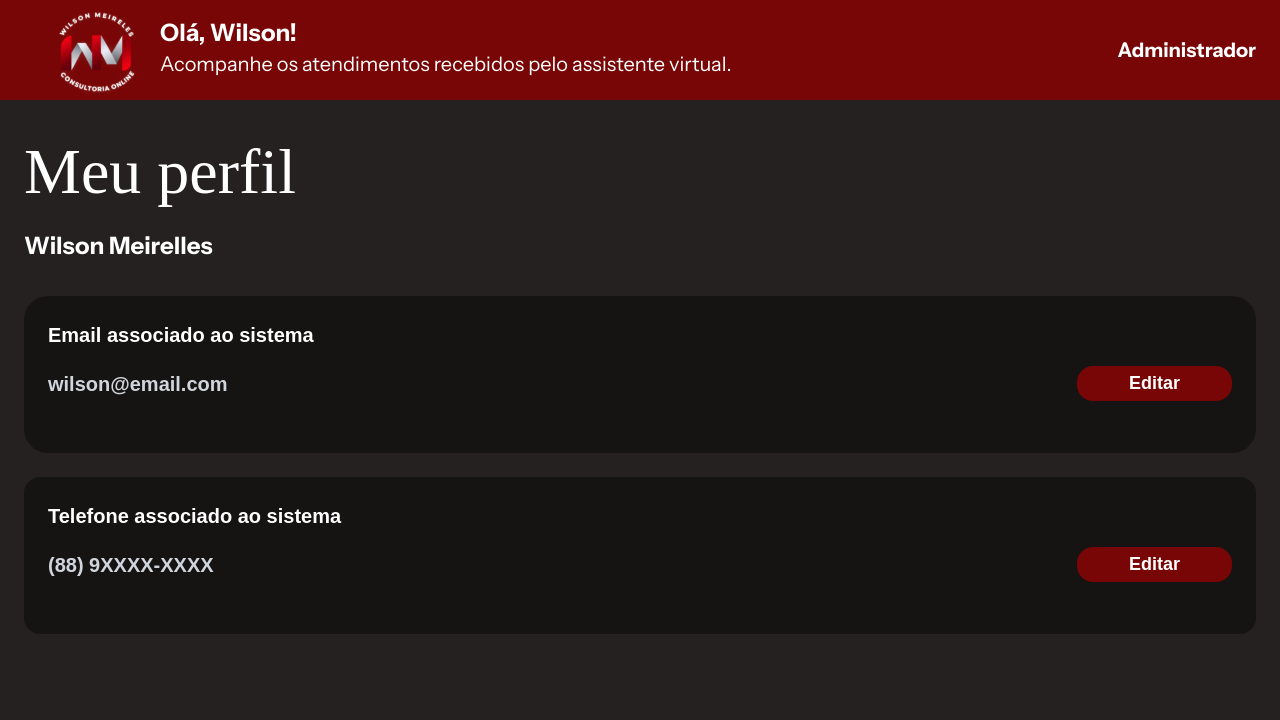
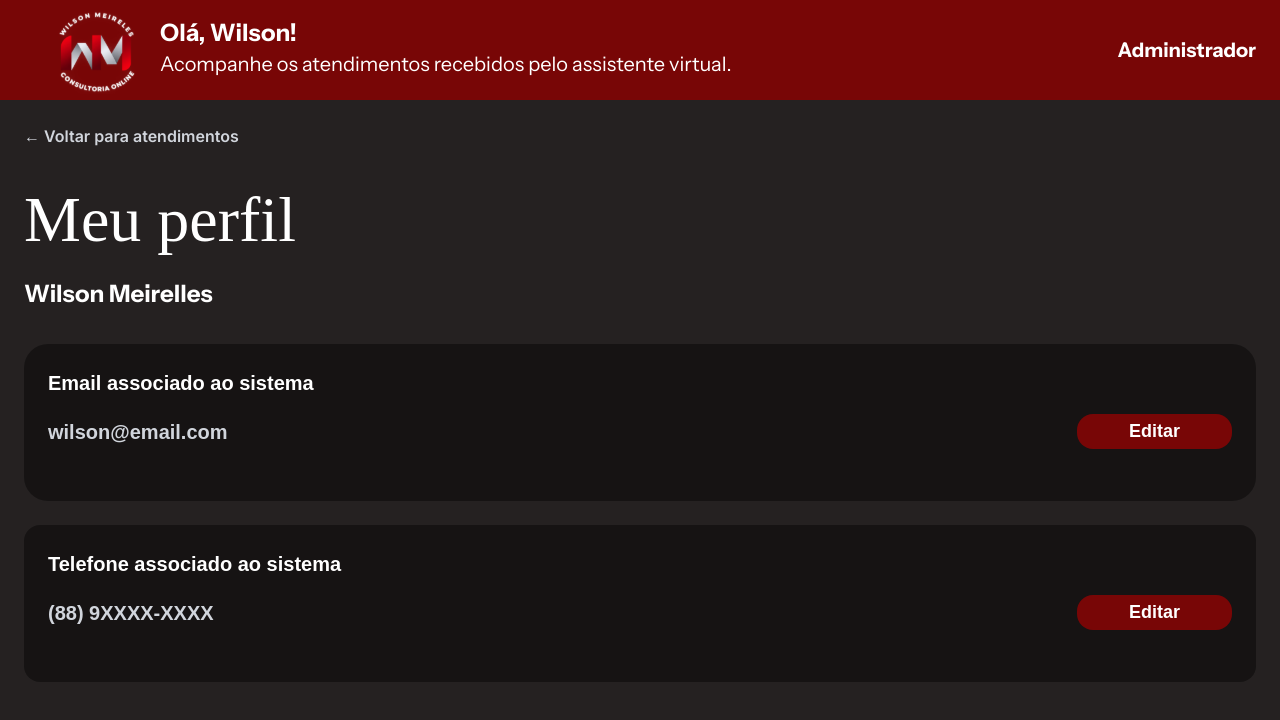
Before and after one commit to Doloradado/pi2-2026-2-equipe-2, a React (Vite) app in the folder frontend/: page /perfil in a window 1280 px wide. Shown: the top 720 px of the page. Built offline with nearby package versions, Linux system fonts and the light colour scheme; a web font is replaced by a local one.

Commit message:
feat: adiciona botão voltar reutilizável ao perfil

```diff
--- /dev/null
+++ b/frontend/src/components/BaseBackButton.jsx
@@ -0,0 +1,20 @@
+import { useNavigate } from "react-router-dom"
+
+function BaseBackButton({
+    texto = "Voltar para atendimentos",
+    rota = "/dashboard",
+}) {
+    const navigate = useNavigate()
+
+    return (
+        <button
+            type="button"
+            onClick={() => navigate(rota)}
+            className="font-inter mb-6 text-[16px] font-semibold text-gray-300 hover:text-white"
+        >
+            <span>←</span> {texto}
+        </button>
+    )
+}
+
+export default BaseBackButton
--- a/frontend/src/pages/Perfil.jsx
+++ b/frontend/src/pages/Perfil.jsx
@@ -1,5 +1,6 @@
 import { useState } from "react"
 import BaseHeader from "../components/BaseHeader"
+import BaseBackButton from "../components/BaseBackButton"
 
 function Perfil() {
     const [modalEmailAberto, setModalEmailAberto] = useState(false)
@@ -16,6 +17,7 @@ function Perfil() {
             <BaseHeader />
 
             <div className="w-full p-6 pt-[180px] md:pt-31">
+                <BaseBackButton />
                 <h1 className="font-jomhuria text-[64px] font-normal text-white">
                     Meu perfil
                 </h1>
```
